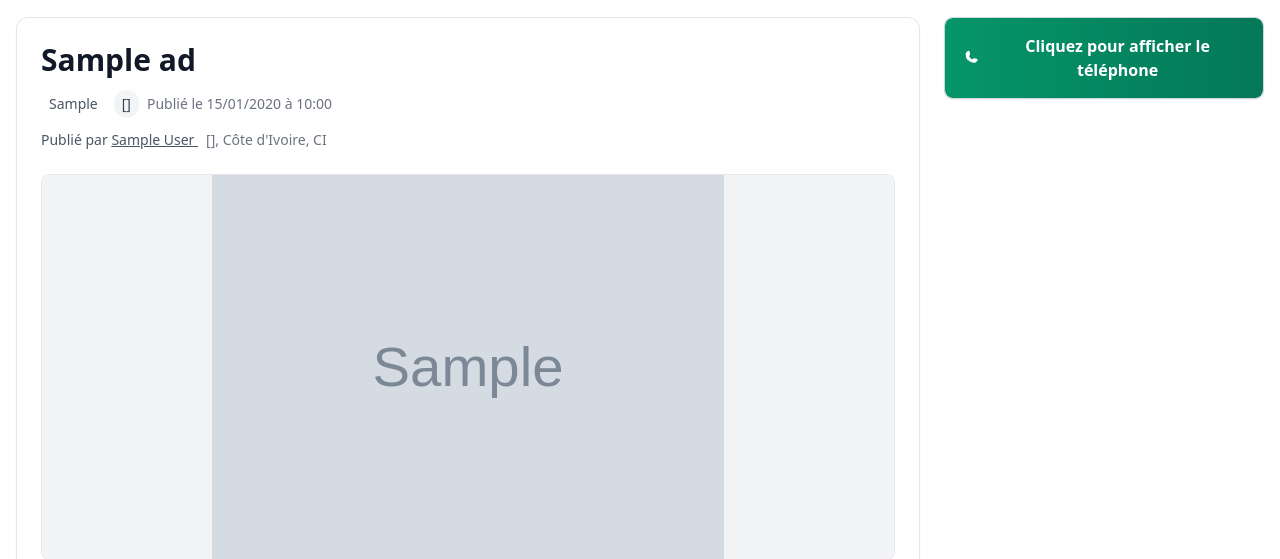
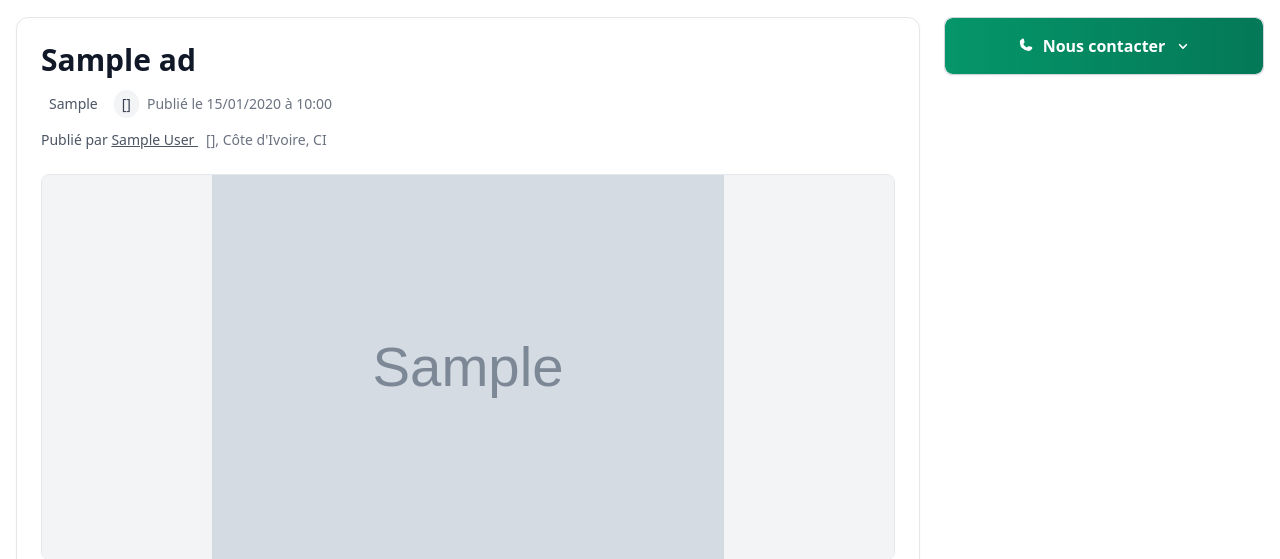
Before and after one commit to Chaka06/habiko-django, a Django app: template templates/ads/detail.html in a window 1280 px wide. Shown: the part 312-871 px from the top of the page. Run offline with Django 3.2, Linux system fonts and the light colour scheme; the template is opened without the code that fills it: most values are stand-ins (such as "Sample title", 1, 10 or a date in 2020); grey boxes marked "Sample" are stand-in pictures; some libraries are stand-ins or nearby versions.

Commit message:
Amélioration des boutons: 'Nous contacter' avec flèche déroulante et amélioration des boutons Filtrer/Reset avec icônes

```diff
--- a/templates/ads/detail.html
+++ b/templates/ads/detail.html
@@ -201,7 +201,10 @@
         <svg xmlns="http://www.w3.org/2000/svg" viewBox="0 0 24 24" class="h-5 w-5" fill="currentColor">
           <path d="M6.54 5.11 8.2 3.45a1.5 1.5 0 0 1 2.52.65l.7 3.01a1.5 1.5 0 0 1-.43 1.42l-1.1 1.1a9.5 9.5 0 0 0 4.24 4.24l1.1-1.1a1.5 1.5 0 0 1 1.42-.43l3.01.7a1.5 1.5 0 0 1 .65 2.52l-1.66 1.66a2.5 2.5 0 0 1-2.18.71 15.5 15.5 0 0 1-9.11-4.49A15.5 15.5 0 0 1 5.83 7.3a2.5 2.5 0 0 1 .71-2.18Z" />
         </svg>
-        <span id="toggleContactMobileText">Cliquez pour afficher le téléphone</span>
+        <span id="toggleContactMobileText">Nous contacter</span>
+        <svg id="toggleContactMobileArrow" xmlns="http://www.w3.org/2000/svg" viewBox="0 0 24 24" class="h-5 w-5 transition-transform duration-200" fill="currentColor">
+          <path d="M12 15.5a1 1 0 0 1-.707-.293l-4-4a1 1 0 1 1 1.414-1.414L12 13.086l3.293-3.293a1 1 0 1 1 1.414 1.414l-4 4A1 1 0 0 1 12 15.5z"/>
+        </svg>
       </button>
       <div id="contactContentMobile" class="hidden px-4 pb-4">
         <!-- Header + profil annonceur -->
@@ -455,7 +458,10 @@
           <svg xmlns="http://www.w3.org/2000/svg" viewBox="0 0 24 24" class="h-5 w-5" fill="currentColor">
             <path d="M6.54 5.11 8.2 3.45a1.5 1.5 0 0 1 2.52.65l.7 3.01a1.5 1.5 0 0 1-.43 1.42l-1.1 1.1a9.5 9.5 0 0 0 4.24 4.24l1.1-1.1a1.5 1.5 0 0 1 1.42-.43l3.01.7a1.5 1.5 0 0 1 .65 2.52l-1.66 1.66a2.5 2.5 0 0 1-2.18.71 15.5 15.5 0 0 1-9.11-4.49A15.5 15.5 0 0 1 5.83 7.3a2.5 2.5 0 0 1 .71-2.18Z" />
           </svg>
-          <span id="toggleContactDesktopText">Cliquez pour afficher le téléphone</span>
+          <span id="toggleContactDesktopText">Nous contacter</span>
+          <svg id="toggleContactDesktopArrow" xmlns="http://www.w3.org/2000/svg" viewBox="0 0 24 24" class="h-5 w-5 transition-transform duration-200" fill="currentColor">
+            <path d="M12 15.5a1 1 0 0 1-.707-.293l-4-4a1 1 0 1 1 1.414-1.414L12 13.086l3.293-3.293a1 1 0 1 1 1.414 1.414l-4 4A1 1 0 0 1 12 15.5z"/>
+          </svg>
         </button>
         <div id="contactContentDesktop" class="hidden px-4 pb-4">
         <!-- Header + profil annonceur -->
@@ -652,29 +658,37 @@
   const contentDesktop = document.getElementById("contactContentDesktop");
   const textMobile = document.getElementById("toggleContactMobileText");
   const textDesktop = document.getElementById("toggleContactDesktopText");
+  const arrowMobile = document.getElementById("toggleContactMobileArrow");
+  const arrowDesktop = document.getElementById("toggleContactDesktopArrow");
 
-  function toggleContent(content, textElement) {
+  function toggleContent(content, textElement, arrowElement) {
     if (content && textElement) {
       const isHidden = content.classList.contains("hidden");
       if (isHidden) {
         content.classList.remove("hidden");
-        textElement.textContent = "Masquer le téléphone";
+        textElement.textContent = "Masquer les contacts";
+        if (arrowElement) {
+          arrowElement.style.transform = "rotate(180deg)";
+        }
       } else {
         content.classList.add("hidden");
-        textElement.textContent = "Cliquez pour afficher le téléphone";
+        textElement.textContent = "Nous contacter";
+        if (arrowElement) {
+          arrowElement.style.transform = "rotate(0deg)";
+        }
       }
     }
   }
 
   if (toggleBtnMobile && contentMobile && textMobile) {
     toggleBtnMobile.addEventListener("click", function() {
-      toggleContent(contentMobile, textMobile);
+      toggleContent(contentMobile, textMobile, arrowMobile);
     });
   }
 
   if (toggleBtnDesktop && contentDesktop && textDesktop) {
     toggleBtnDesktop.addEventListener("click", function() {
-      toggleContent(contentDesktop, textDesktop);
+      toggleContent(contentDesktop, textDesktop, arrowDesktop);
     });
   }
 })();
```
Also changed, not shown: templates/ads/list.html (+11 -2 lines).
